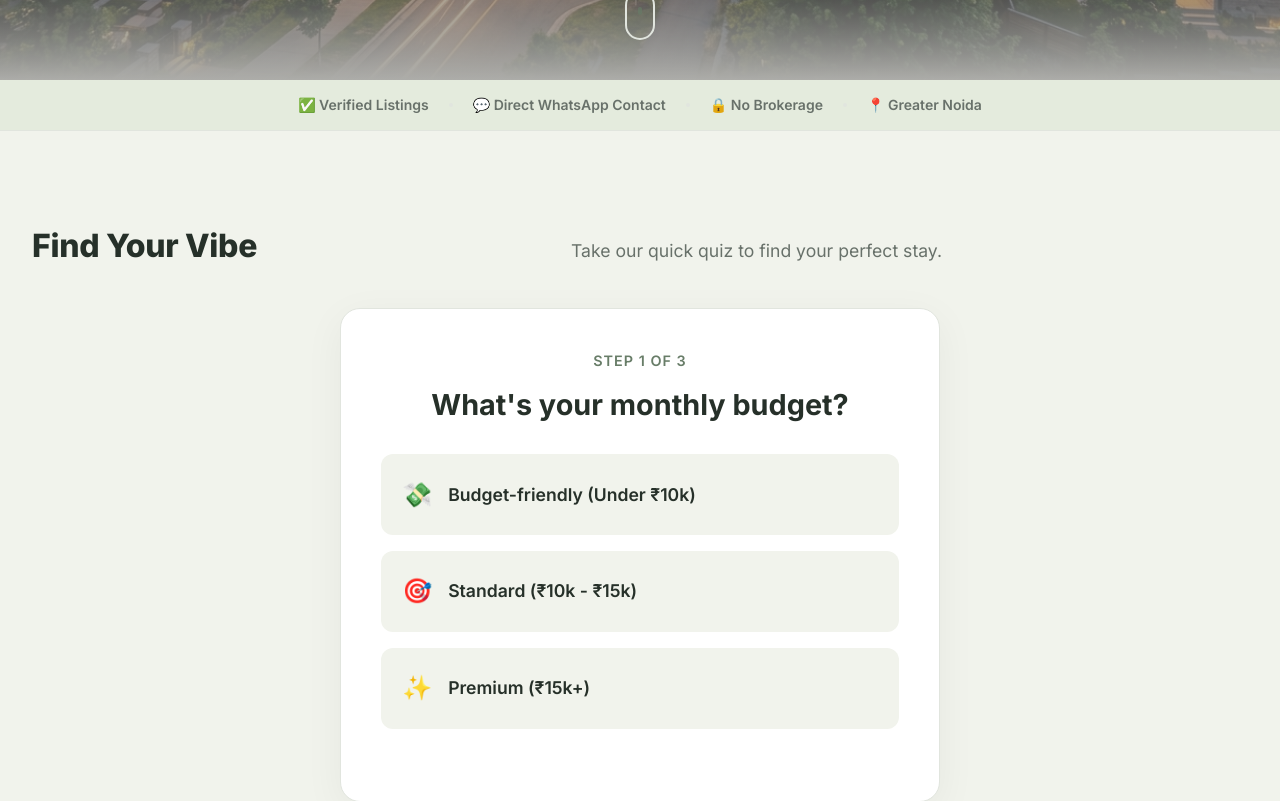
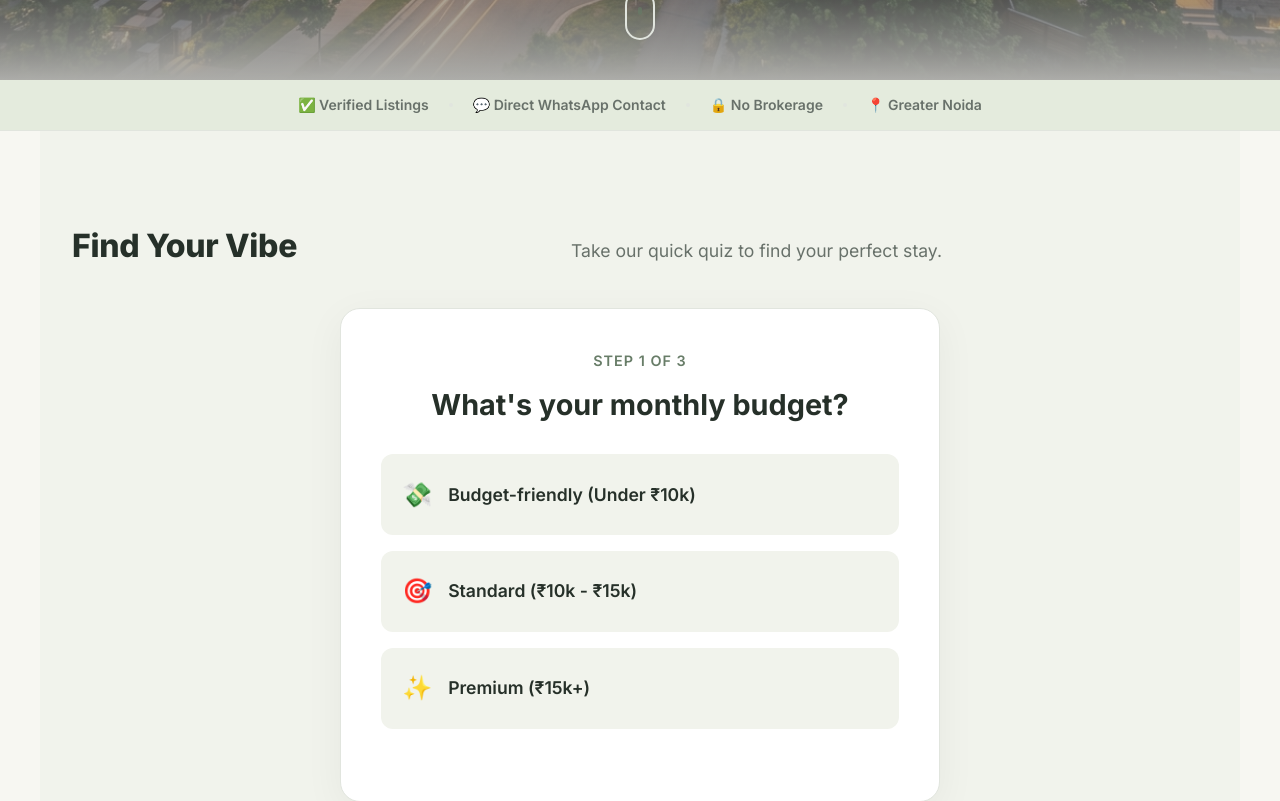
Before and after one commit to infostaygrid-hash/staynox, a Next.js app: page / in a window 1280 px wide. Shown: the part 720-1521 px from the top of the page. Built offline with nearby package versions, Linux system fonts and the light colour scheme; no server answers; the database is empty.

Commit message:
style: center VibeMatch section on homepage

```diff
--- a/app/page.module.css
+++ b/app/page.module.css
@@ -209,6 +209,13 @@
   height: 4px;
   background: var(--border);
   border-radius: 50%;
+}
+
+/* Vibe Section */
+.vibeSection {
+  padding: 70px 20px;
+  max-width: 1200px;
+  margin: 0 auto;
 }
 
 /* Popular Areas */
```
